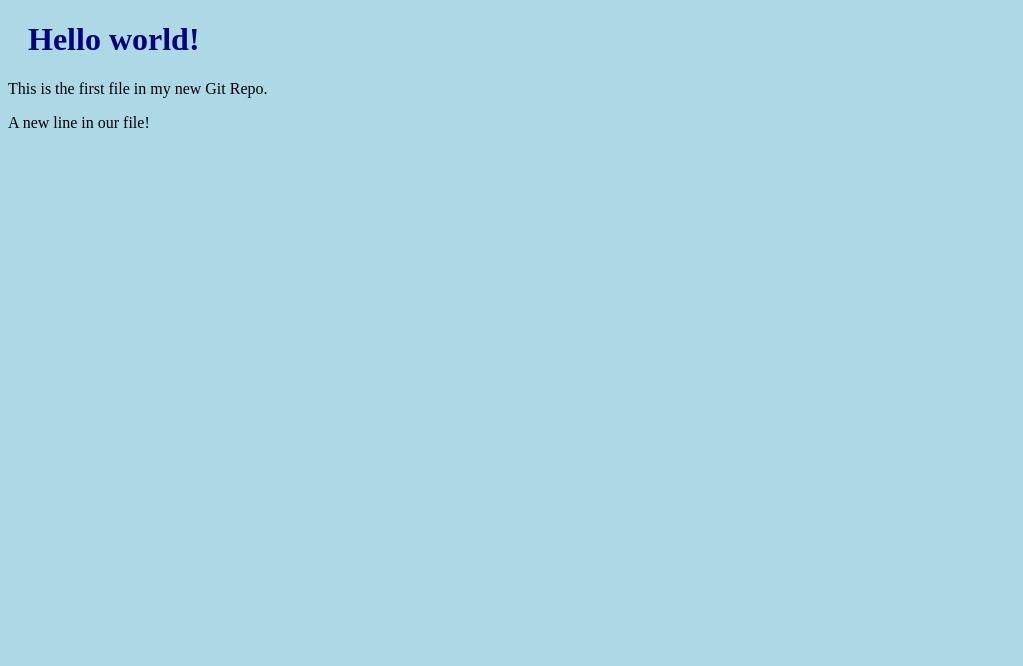
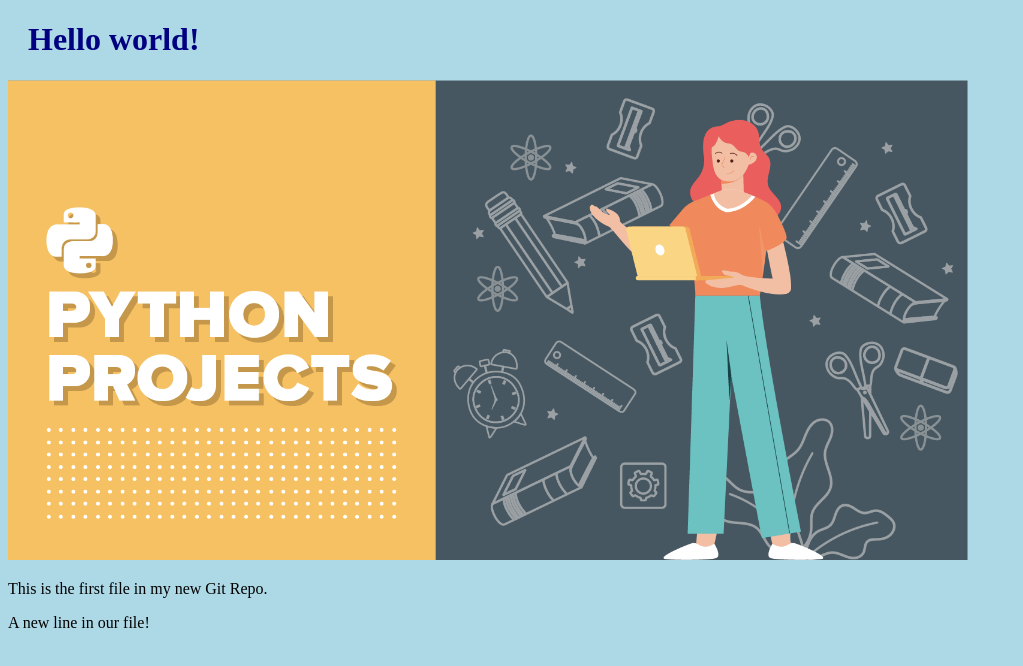
Before and after one commit to EmadRsd/hello-world, a plain HTML site: page index.html in a window 1280 px wide. Shown: the whole page, without its empty margins (0-1023 px from the left). Drawn offline with Linux system fonts and the light colour scheme.

Commit message:
Added image to Hello World

```diff
--- a/index.html
+++ b/index.html
@@ -7,6 +7,11 @@
 <body>
 
 <h1>Hello world!</h1>
+
+<div>
+	<img src="img-hello-world.png" alt="Hello World from space" style="width:100%;max-width:960px">
+</div>
+
 <p>This is the first file in my new Git Repo.</p>
 <p>A new line in our file!</p>
 
```
Also changed, not shown: img-hello-world.png (added).
